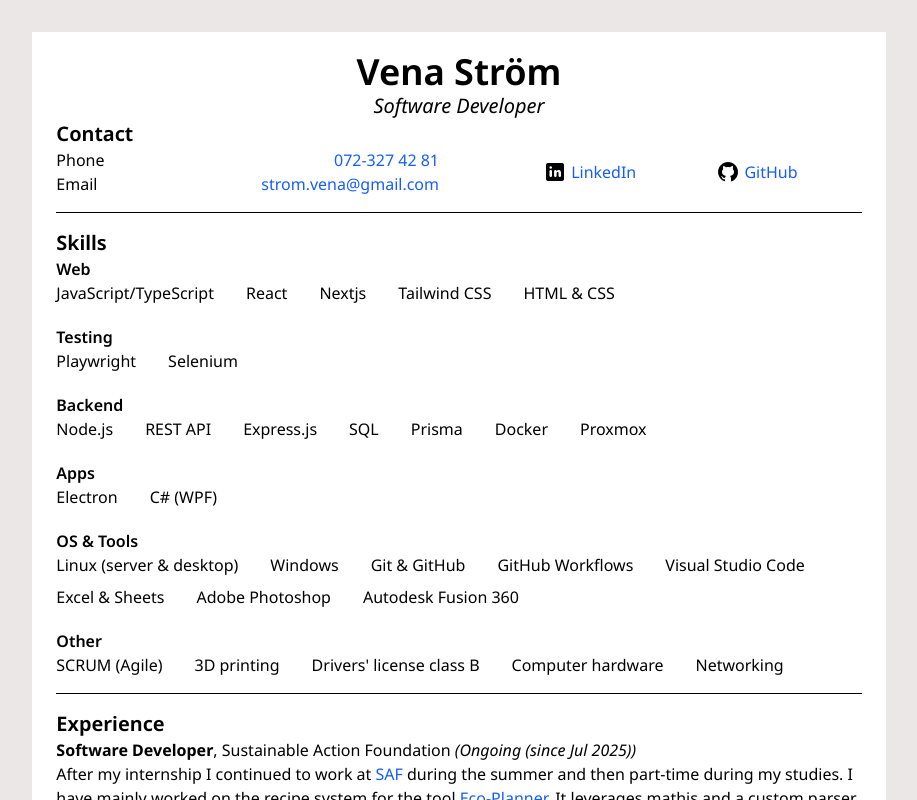
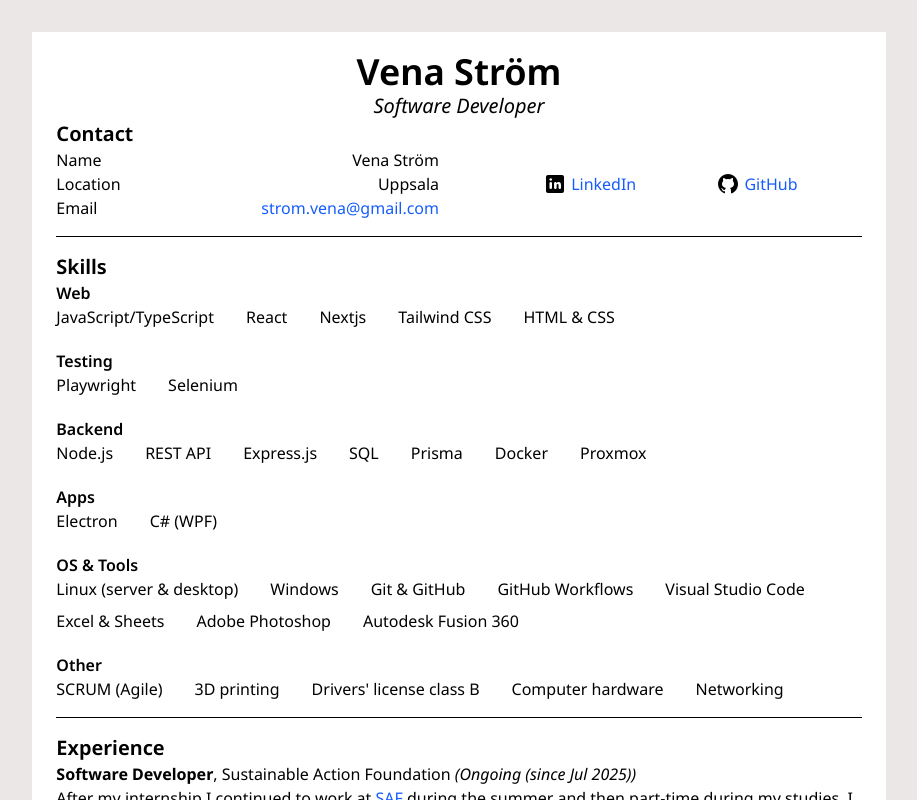
Before and after one commit to VenaStrom/VenaStrom.github.io, a React (Vite) app: page / in a window 1280 px wide. Shown: the top 800 px of the page, without its empty margins (181-1098 px from the left). Built offline with nearby package versions, Linux system fonts and the light colour scheme.

Commit message:
update contact

```diff
--- a/src/components/contact.tsx
+++ b/src/components/contact.tsx
@@ -8,25 +8,45 @@ export default function Contact({ className = "" }: { className?: string }) {
       <div className="flex flex-row flex-wrap *:flex-1 gap-x-10 gap-y-3">
         <div className="flex flex-col *:flex *:flex-row *:justify-between">
           <span>
-            <p>Phone</p>
-            <a href={`tel:${info.phoneLink}`} target="_blank">{info.phone}</a>
+            Name
+            <span>
+              {info.fullName}
+            </span>
           </span>
 
-          <span>
-            <p>Email</p>
-            <a href={`mailto:${info.emailLink}`} target="_blank">{info.email}</a>
-          </span>
+          {info.area &&
+            <span>
+              Location
+              <span>
+                {info.area}
+              </span>
+            </span>
+          }
+
+          {info.phone && info.phoneLink &&
+            <span>
+              Phone
+              <a href={`tel:${info.phoneLink}`} target="_blank">{info.phone}</a>
+            </span>
+          }
+
+          {info.email && info.emailLink &&
+            <span>
+              Email
+              <a href={`mailto:${info.emailLink}`} target="_blank">{info.email}</a>
+            </span>
+          }
         </div>
 
         <div className="flex flex-row justify-evenly items-center gap-x-4 *:flex *:flex-row *:gap-x-1 *:h-fit *:items-center">
           <a href={info.linkedinLink} target="_blank">
             <img src="/icon/icons8-linkedin-24.png" alt="LinkedIn" />
-            <p>LinkedIn</p>
+            LinkedIn
           </a>
 
           <a href={info.githubLink} target="_blank">
             <img src="/icon/icons8-github-24.png" alt="GitHub" />
-            <p>GitHub</p>
+            GitHub
           </a>
         </div>
       </div>
--- a/src/info.tsx
+++ b/src/info.tsx
@@ -5,11 +5,12 @@ export const info: {
   surname: string;
   fullName: string;
   title: string;
-  subtitle?: string;
-  phone: string;
-  phoneLink: string;
-  email: string;
-  emailLink: string;
+  subtitle: string;
+  area: string | null;
+  phone: string | null;
+  phoneLink: string | null;
+  email: string | null;
+  emailLink: string | null;
   linkedinLink: string;
   githubLink: string;
   // Category: string[]
@@ -53,8 +54,9 @@ export const info: {
   fullName: "Vena Ström",
   title: "Software Developer",
   subtitle: "Gymnasieingenjör",
-  phone: "072-327 42 81",
-  phoneLink: "+46723274281",
+  area: "Uppsala",
+  phone: null,
+  phoneLink: null,
   email: "strom.vena@gmail.com",
   emailLink: "strom.vena+portfolio@gmail.com",
   linkedinLink: "https://www.linkedin.com/in/vena-ström-74b618332",
```
